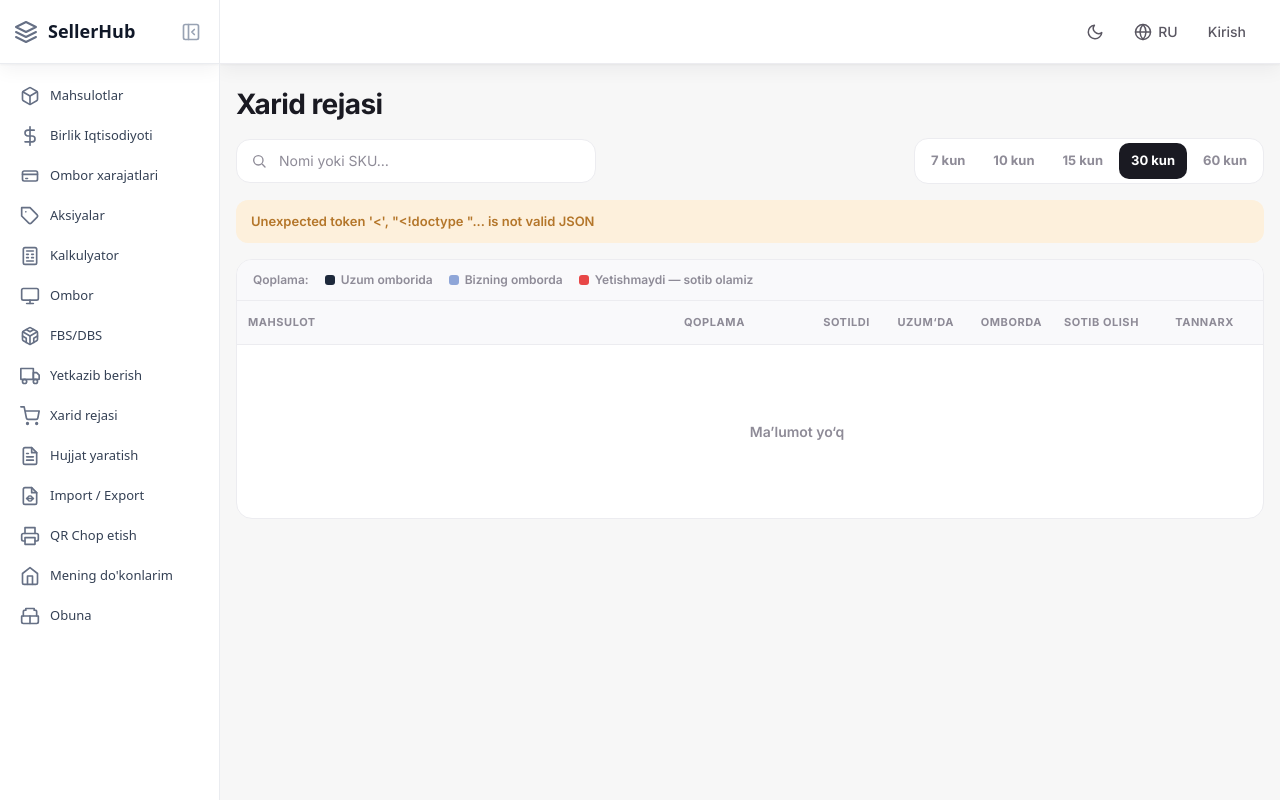
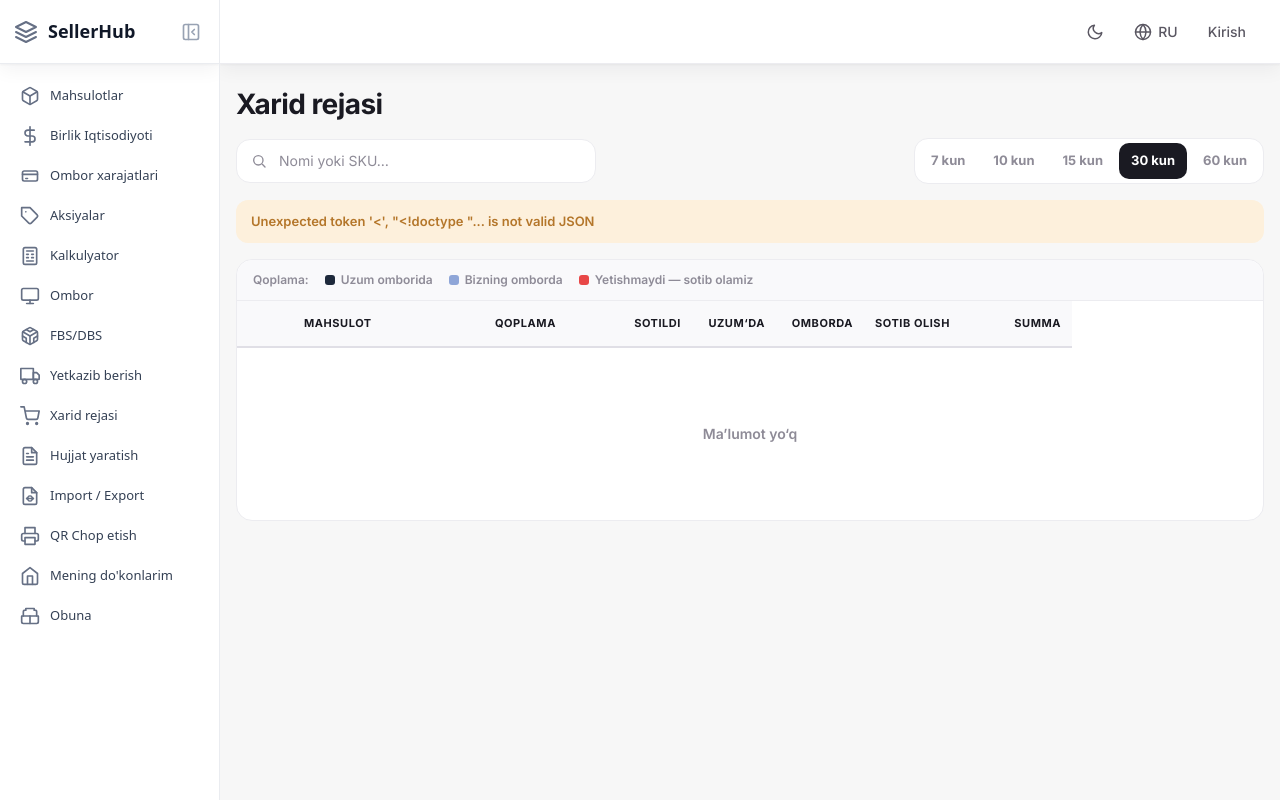
Before and after one commit to mrpattaxov-ctrl/sellerhub_uz, a Flask app: template templates/zakupka.html in a window 1280 px wide. Run offline with Flask 3, Linux system fonts and the light colour scheme; the template is opened without the code that fills it: most values are stand-ins (such as "Sample title", 1, 10 or a date in 2020); parts of the project's set-up code (start-up, migrations or seed data) failed here and were passed over; some libraries are stand-ins or nearby versions.

Commit message:
fix(zakupka): stick the table header to the viewport
An ancestor with overflow traps position:sticky inside itself, so the header
was pinning to a scroll box nobody scrolled. Drops overflow from the card and
the wrapper, pins thead 64px down (under the app's top bar), and rounds the
corners on the edge cells instead. The table now runs its natural length, the
page scrolls, and only the header freezes. Narrow screens drop columns by
media query rather than scrolling horizontally, which would reintroduce the
overflow ancestor.

Co-Authored-By: Claude Opus 4.8 (1M context) <noreply@anthropic.com>

```diff
--- a/templates/zakupka.html
+++ b/templates/zakupka.html
@@ -98,27 +98,65 @@
 .zk-spacer { flex:1 1 auto; }
 
 /* ── Jadval ── */
-.zk-card { background:var(--zk-surface); border:1px solid var(--zk-border); border-radius:16px; overflow:hidden; }
-.zk-tablewrap { overflow-x:auto; }
-.zk-table { width:100%; border-collapse:collapse; min-width:1120px; table-layout:fixed; }
-.zk-table thead th { position:sticky; top:0; z-index:2; background:var(--zk-head-bg); text-align:left;
-  padding:13px 11px; font-size:11px; font-weight:700; letter-spacing:.05em; text-transform:uppercase;
-  color:var(--zk-text-muted); border-bottom:1px solid var(--zk-border); white-space:nowrap; }
+/* «Складские расходы»даги AYNAN o'sha retsept (Ulug'bek, 2026-07-14):
+   `overflow` bo'lgan ota-element `position:sticky`ни O'Z ICHIГА qamab qo'yadi.
+   Shu bois bu yerда HECH QAYERДА overflow yo'q — na kartaда, na wrapper'да.
+   Natijada sarlavha SAHIFАГА (viewport'ga) yopishadi: jadval tabiiy uzunligiча
+   cho'ziladi, sahifа oddiy scroll bo'ladi, faqat sarlavha qatori qotиб turadi.
+   Burchakларни radius bilan emas, chekka kataklarга radius berиб hosil qilamiz. */
+.zk-card { background:var(--zk-surface); border:1px solid var(--zk-border); border-radius:16px; }
+.zk-tablewrap { }
+.zk-table { width:100%; border-collapse:separate; border-spacing:0; table-layout:fixed; }
+/* 64px — ilovaning sticky top-bar balandligi (styles.css): sarlavha AYNAN uning
+   ostiga yopishadi. z-index 5 < top-bar'нинг 30'си, ya'ni ustiga chiqmaydi. */
+.zk-table thead th { position:sticky; top:64px; z-index:5; background:var(--zk-head-bg); text-align:left;
+  padding:14px 11px; font-size:11px; font-weight:800; letter-spacing:.05em; text-transform:uppercase;
+  color:var(--zk-text); border-bottom:1px solid var(--zk-border-strong); white-space:nowrap;
+  box-shadow:0 1px 0 var(--zk-border-strong); }   /* border-collapse:separate — chegara sticky'да yo'qolmasin */
 .zk-table th.zk-num, .zk-table td.zk-num { text-align:right; }
 .zk-table td { padding:12px 11px; border-bottom:1px solid var(--zk-border); vertical-align:middle; }
-/* Ustun kengliklari QAT'IY (table-layout:fixed) — «Sotib olish» va «Summa»
-   sahifaning JAVOBI, ular hech qachon o'ng chetdan chiqib ketmasligi kerak.
-   Nom ustuni — yagona cho'ziluvchi ustun, uzun nom «…» bilan qirqiladi. */
-.zk-table col.c-img  { width:56px; }
-.zk-table col.c-name { width:auto; }
-.zk-table col.c-cov  { width:126px; }
-.zk-table col.c-sold { width:82px; }
-.zk-table col.c-uzum { width:84px; }
-.zk-table col.c-wh   { width:88px; }
-.zk-table col.c-ord  { width:96px; }
-.zk-table col.c-prc  { width:96px; }
-.zk-table col.c-sum  { width:112px; }
 .zk-table tbody tr:last-child td { border-bottom:0; }
+.zk-table tbody tr:last-child td:first-child { border-bottom-left-radius:16px; }
+.zk-table tbody tr:last-child td:last-child  { border-bottom-right-radius:16px; }
+
+/* Ustun kengliklari — `table-layout:fixed`да BIRINCHI qator kataklaridan olinadi,
+   ya'ni to'g'ridan-to'g'ri `th`дан. Shu sababli ustunni `display:none` qilsak, u
+   BUTUNLAY yo'qoladi (colgroup ishlatilса, `col` kengligi baribir joy egallardi). */
+.zk-table th.c-img  { width:56px; }
+.zk-table th.c-cov  { width:126px; }
+.zk-table th.c-sold { width:82px; }
+.zk-table th.c-uzum { width:84px; }
+.zk-table th.c-wh   { width:88px; }
+.zk-table th.c-ord  { width:96px; }
+.zk-table th.c-prc  { width:96px; }
+.zk-table th.c-sum  { width:112px; }
+
+/* Jadval HAR DOIM sig'ishi kerak: gorizontal scroll'li wrapper qaytib kelса,
+   sticky sarlavha yana qamalиб qolади. Shuning uchun ekran torayганда ustunlar
+   MUHIMLIK tartibida olib tashlanadi. Eng oxиргиси — «Себест.» (guruh qatorида
+   baribir «—»), keyin «На Uzum» va «На складе» (ularни QOPLAMA chizig'и allaqachon
+   ko'rsatиб turadi), eng oxirида «Продано». «К заказу» va «Сумма» — sahifaning
+   JAVOBI — hech qachon yo'qolmaydi. Yon panel 220px (≤768px'да yo'qoladi). */
+@media (max-width:1400px) { .zk-table .c-prc  { display:none; } }
+@media (max-width:1240px) { .zk-table .c-uzum { display:none; } }
+@media (max-width:1120px) { .zk-table .c-wh   { display:none; } }
+@media (max-width:1010px) { .zk-table .c-cov  { display:none; } }
+@media (max-width:900px)  { .zk-table .c-sold { display:none; } }
+@media (min-width:769px) and (max-width:1240px) {
+  .zk-table thead th, .zk-table tbody td { padding-left:8px; padding-right:8px; }
+}
+/* Telefon: yon panel yo'q, lekin joy baribir yetmaydi. Bu yerда — expenses kabi —
+   HAMMA ustunni qaytaramiz va jadval O'Z ICHIДА yon tomonga scroll bo'ladi.
+   Scroll-konteyner paydo bo'lgani uchun sarlavha unга nisbatan yopishadi →
+   `top:0` va wrapper'га balandlik SHART, aks holda u umuman yopishmaydi. */
+@media (max-width:768px) {
+  .zk-tablewrap { overflow:auto; -webkit-overflow-scrolling:touch; max-height:calc(100vh - 150px);
+    border-radius:16px; }
+  .zk-table { min-width:1120px; }
+  .zk-table thead th { top:0; }
+  .zk-table .c-prc, .zk-table .c-uzum, .zk-table .c-wh,
+  .zk-table .c-cov, .zk-table .c-sold { display:table-cell; }
+}
 .zk-grow { cursor:pointer; transition:background .12s; }
 .zk-grow:hover { background:var(--zk-hover); }
 .zk-vrow { background:var(--zk-head-bg); }
@@ -145,15 +183,15 @@
 .zk-mismatch { font-size:11px; font-weight:700; padding:3px 8px; border-radius:7px; cursor:help;
   background:var(--zk-warn-bg); color:var(--zk-warn-fg); white-space:nowrap; }
 
-.zk-n { font-size:14px; font-weight:600; color:var(--zk-text); font-variant-numeric:tabular-nums; white-space:nowrap; }
-.zk-n-soft { color:var(--zk-text-muted); font-weight:500; }
+.zk-n { font-size:14px; font-weight:400; color:var(--zk-text); font-variant-numeric:tabular-nums; white-space:nowrap; }
+.zk-n-soft { color:var(--zk-text-muted); font-weight:400; }
 .zk-cur { font-size:11px; color:var(--zk-text-muted); font-weight:500; margin-left:3px; }
 
 /* «К заказу» — sahifaning JAVOBI, shuning uchun yagona rangli raqam */
-.zk-ord { display:inline-block; min-width:56px; padding:5px 10px; border-radius:9px; font-size:14px; font-weight:800;
+.zk-ord { display:inline-block; min-width:56px; padding:5px 10px; border-radius:9px; font-size:14px; font-weight:400;
   background:var(--zk-ord-bg); color:var(--zk-ord-fg); font-variant-numeric:tabular-nums; text-align:right; }
-.zk-ord.is-zero { background:var(--zk-ok-bg); color:var(--zk-ok-fg); font-weight:700; }
-.zk-sum { font-size:14px; font-weight:700; color:var(--zk-text); font-variant-numeric:tabular-nums; white-space:nowrap; }
+.zk-ord.is-zero { background:var(--zk-ok-bg); color:var(--zk-ok-fg); font-weight:400; }
+.zk-sum { font-size:14px; font-weight:400; color:var(--zk-text); font-variant-numeric:tabular-nums; white-space:nowrap; }
 .zk-noprice { font-size:11px; font-weight:700; padding:3px 8px; border-radius:7px;
   background:var(--zk-warn-bg); color:var(--zk-warn-fg); white-space:nowrap; }
 
@@ -169,12 +207,12 @@
 .zk-cov .zk-cov-w { background:var(--zk-cov-wh); }
 .zk-cov .zk-cov-g { background:var(--zk-cov-gap); }
 .zk-cov-wrap { display:flex; flex-direction:column; gap:5px; }
-.zk-cov-lab { font-size:11px; font-weight:600; color:var(--zk-text-muted); font-variant-numeric:tabular-nums; }
-.zk-cov-lab b { color:var(--zk-cov-gap); font-weight:700; }
+.zk-cov-lab { font-size:11px; font-weight:400; color:var(--zk-text-muted); font-variant-numeric:tabular-nums; }
+.zk-cov-lab b { color:var(--zk-cov-gap); font-weight:400; }
 .zk-cov-lab.is-full b { color:var(--zk-ok-fg); }
 
 /* Izoh — o'lchagich nimani anglatishini BIR MARTA aytadi */
-.zk-legend { display:flex; align-items:center; gap:16px; flex-wrap:wrap; padding:11px 16px;
+.zk-legend { display:flex; align-items:center; gap:16px; flex-wrap:wrap; padding:11px 16px; border-radius:16px 16px 0 0;
   border-bottom:1px solid var(--zk-border); background:var(--zk-head-bg); font-size:12px; color:var(--zk-text-muted); font-weight:600; }
 .zk-legend span { display:flex; align-items:center; gap:6px; }
 .zk-legend i { width:10px; height:10px; border-radius:3px; display:block; }
@@ -242,20 +280,17 @@
     </div>
     <div class="zk-tablewrap">
       <table class="zk-table">
-        <colgroup>
-          <col class="c-img"><col class="c-name"><col class="c-cov"><col class="c-sold">
-          <col class="c-uzum"><col class="c-wh"><col class="c-ord"><col class="c-prc"><col class="c-sum">
-        </colgroup>
         <thead>
           <tr>
-            <th colspan="2">{{ 'Mahsulot' if is_uz else 'Товар' }}</th>
-            <th>{{ 'Qoplama' if is_uz else 'Покрытие' }}</th>
-            <th class="zk-num" id="zkSoldHead">{{ 'Sotildi' if is_uz else 'Продано' }}</th>
-            <th class="zk-num">{{ 'Uzum‘da' if is_uz else 'На Uzum' }}</th>
-            <th class="zk-num">{{ 'Omborda' if is_uz else 'На складе' }}</th>
-            <th class="zk-num">{{ 'Sotib olish' if is_uz else 'К заказу' }}</th>
-            <th class="zk-num">{{ 'Tannarx' if is_uz else 'Себест.' }}</th>
-            <th class="zk-num">{{ 'Summa' if is_uz else 'Сумма' }}</th>
+            <th class="c-img"></th>
+            <th class="c-name">{{ 'Mahsulot' if is_uz else 'Товар' }}</th>
+            <th class="c-cov">{{ 'Qoplama' if is_uz else 'Покрытие' }}</th>
+            <th class="zk-num c-sold" id="zkSoldHead">{{ 'Sotildi' if is_uz else 'Продано' }}</th>
+            <th class="zk-num c-uzum">{{ 'Uzum‘da' if is_uz else 'На Uzum' }}</th>
+            <th class="zk-num c-wh">{{ 'Omborda' if is_uz else 'На складе' }}</th>
+            <th class="zk-num c-ord">{{ 'Sotib olish' if is_uz else 'К заказу' }}</th>
+            <th class="zk-num c-prc">{{ 'Tannarx' if is_uz else 'Себест.' }}</th>
+            <th class="zk-num c-sum">{{ 'Summa' if is_uz else 'Сумма' }}</th>
           </tr>
         </thead>
         <tbody id="zkBody">
@@ -356,8 +391,8 @@
     const open = !!S.open[g.key];
     const multi = S.data && S.data.multi;
     return `<tr class="zk-grow${open?' is-open':''}" data-k="${esc(g.key)}">
-      <td style="padding-right:0">${thumb(g.image)}</td>
-      <td>
+      <td class="c-img" style="padding-right:0">${thumb(g.image)}</td>
+      <td class="c-name">
         <div class="zk-lead">
           <span class="zk-chev"><svg viewBox="0 0 24 24" fill="none" stroke="currentColor" stroke-width="2.2" stroke-linecap="round" stroke-linejoin="round"><polyline points="9 18 15 12 9 6"/></svg></span>
           <div class="zk-info">
@@ -371,20 +406,20 @@
           </div>
         </div>
       </td>
-      <td>${covHtml(g)}</td>
-      <td class="zk-num"><span class="zk-n">${num(g.sales)}</span></td>
-      <td class="zk-num"><span class="zk-n zk-n-soft">${num(g.uzum_qty)}</span></td>
-      <td class="zk-num">${whCell(g)}</td>
-      <td class="zk-num">${ordCell(g.to_order)}</td>
-      <td class="zk-num"><span class="zk-n zk-n-soft">—</span></td>
-      <td class="zk-num">${sumCell(g)}</td>
+      <td class="c-cov">${covHtml(g)}</td>
+      <td class="zk-num c-sold"><span class="zk-n">${num(g.sales)}</span></td>
+      <td class="zk-num c-uzum"><span class="zk-n zk-n-soft">${num(g.uzum_qty)}</span></td>
+      <td class="zk-num c-wh">${whCell(g)}</td>
+      <td class="zk-num c-ord">${ordCell(g.to_order)}</td>
+      <td class="zk-num c-prc"><span class="zk-n zk-n-soft">—</span></td>
+      <td class="zk-num c-sum">${sumCell(g)}</td>
     </tr>`;
   }
 
   function varRow(g, v){
     return `<tr class="zk-vrow" data-v="${esc(g.key)}">
-      <td></td>
-      <td>
+      <td class="c-img"></td>
+      <td class="c-name">
         <div class="zk-lead" style="padding-left:26px">
           ${thumb(v.image)}
           <div class="zk-info">
@@ -393,13 +428,13 @@
           </div>
         </div>
       </td>
-      <td>${covHtml(v)}</td>
-      <td class="zk-num"><span class="zk-n">${num(v.sales)}</span></td>
-      <td class="zk-num"><span class="zk-n zk-n-soft">${num(v.uzum_qty)}</span></td>
-      <td class="zk-num">${whCell(v)}</td>
-      <td class="zk-num">${ordCell(v.to_order)}</td>
-      <td class="zk-num">${v.price > 0 ? `<span class="zk-n zk-n-soft">${num(v.price)}<span class="zk-cur">${T.sum}</span></span>` : `<span class="zk-n zk-n-soft">—</span>`}</td>
-      <td class="zk-num">${sumCell(v)}</td>
+      <td class="c-cov">${covHtml(v)}</td>
+      <td class="zk-num c-sold"><span class="zk-n">${num(v.sales)}</span></td>
+      <td class="zk-num c-uzum"><span class="zk-n zk-n-soft">${num(v.uzum_qty)}</span></td>
+      <td class="zk-num c-wh">${whCell(v)}</td>
+      <td class="zk-num c-ord">${ordCell(v.to_order)}</td>
+      <td class="zk-num c-prc">${v.price > 0 ? `<span class="zk-n zk-n-soft">${num(v.price)}<span class="zk-cur">${T.sum}</span></span>` : `<span class="zk-n zk-n-soft">—</span>`}</td>
+      <td class="zk-num c-sum">${sumCell(v)}</td>
     </tr>`;
   }
 
```
